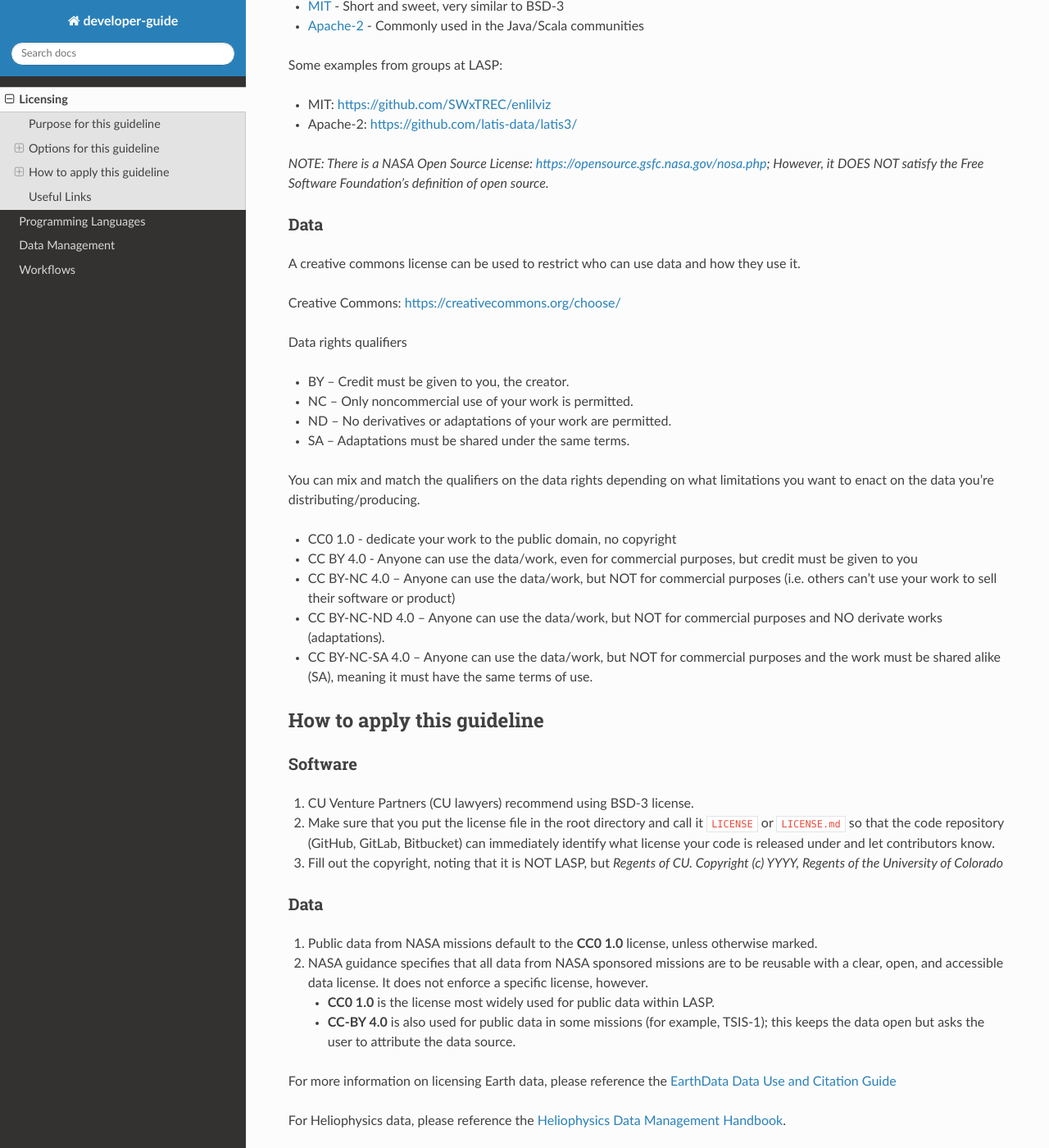
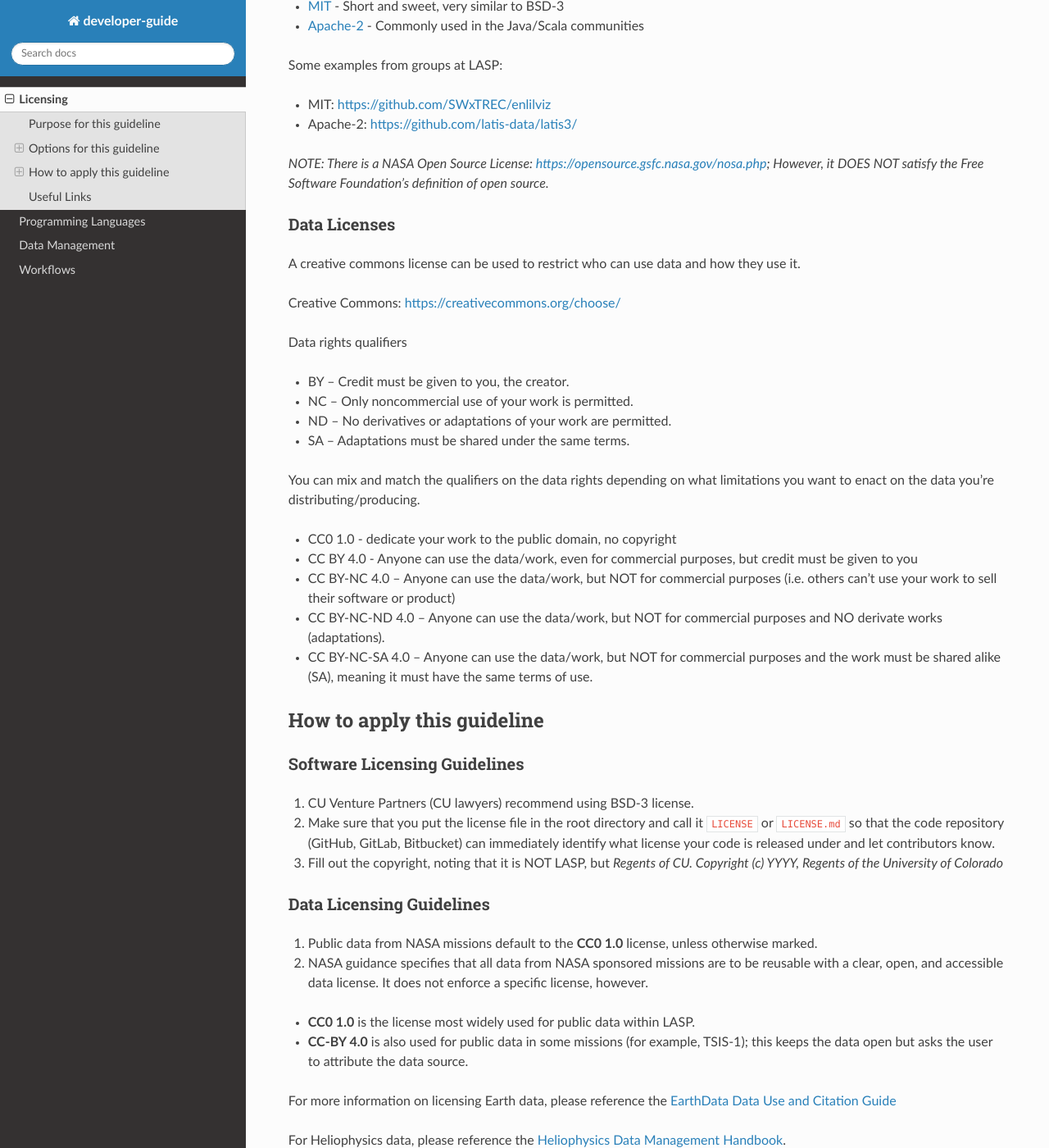
Before and after one commit to lasp/developer-guide, a Sphinx documentation site: the page built from docs/source/licensing.md, in a window 1280 px wide and 1400 px high, scrolled down 1277 px. Shown: the whole window at 82% size. Built offline with Sphinx 7.4.7 and the Read the Docs theme 3.1.0, drawn with Linux system fonts in a browser that asks for light colours; pages that are not in the unit, such as notebooks, are missing from menus; some of the changed text lies outside the part shown.

```diff
--- a/docs/source/licensing.md
+++ b/docs/source/licensing.md
@@ -10,7 +10,7 @@ to use any part of the code legally. This guide provides options for choosing th
 
 ## Options for this guideline
 
-### Software
+### Software Licenses
 
 To avoid copyright concerns, it is recommended that:
 
@@ -45,7 +45,7 @@ Some examples from groups at LASP:
 *NOTE: There is a NASA Open Source License: <https://opensource.gsfc.nasa.gov/nosa.php>; However, it DOES NOT satisfy
 the Free Software Foundation’s definition of open source.*
 
-### Data
+### Data Licenses
 
 A creative commons license can be used to restrict who can use data and how they use it.
 
@@ -72,7 +72,7 @@ you’re distributing/producing.
 ## How to apply this guideline
 
 <!-- markdownlint-disable-next-line MD024 -->
-### Software
+### Software Licensing Guidelines
 
 1. CU Venture Partners (CU lawyers) recommend using BSD-3 license.
 2. Make sure that you put the license file in the root directory and call it `LICENSE` or `LICENSE.md` so that the code
@@ -81,15 +81,14 @@ you’re distributing/producing.
 3. Fill out the copyright, noting that it is NOT LASP, but *Regents of CU. Copyright (c) YYYY, Regents of the University
    of Colorado*
 
-
-### Data
+### Data Licensing Guidelines
 
 1. Public data from NASA missions default to the **CC0 1.0** license, unless otherwise marked.
 2. NASA guidance specifies that all data from NASA sponsored missions are to be reusable with a clear, open, and
    accessible data license. It does not enforce a specific license, however.
-   * **CC0 1.0** is the license most widely used for public data within LASP.
-   * **CC-BY 4.0** is also used for public data in some missions (for example, TSIS-1);
-     this keeps the data open but asks the user to attribute the data source.
+  * **CC0 1.0** is the license most widely used for public data within LASP.
+  * **CC-BY 4.0** is also used for public data in some missions (for example, TSIS-1);
+    this keeps the data open but asks the user to attribute the data source.
 
 For more information on licensing Earth data, please reference the
 [EarthData Data Use and Citation Guide](https://www.earthdata.nasa.gov/engage/open-data-services-software-policies/data-use-guidance)
```
